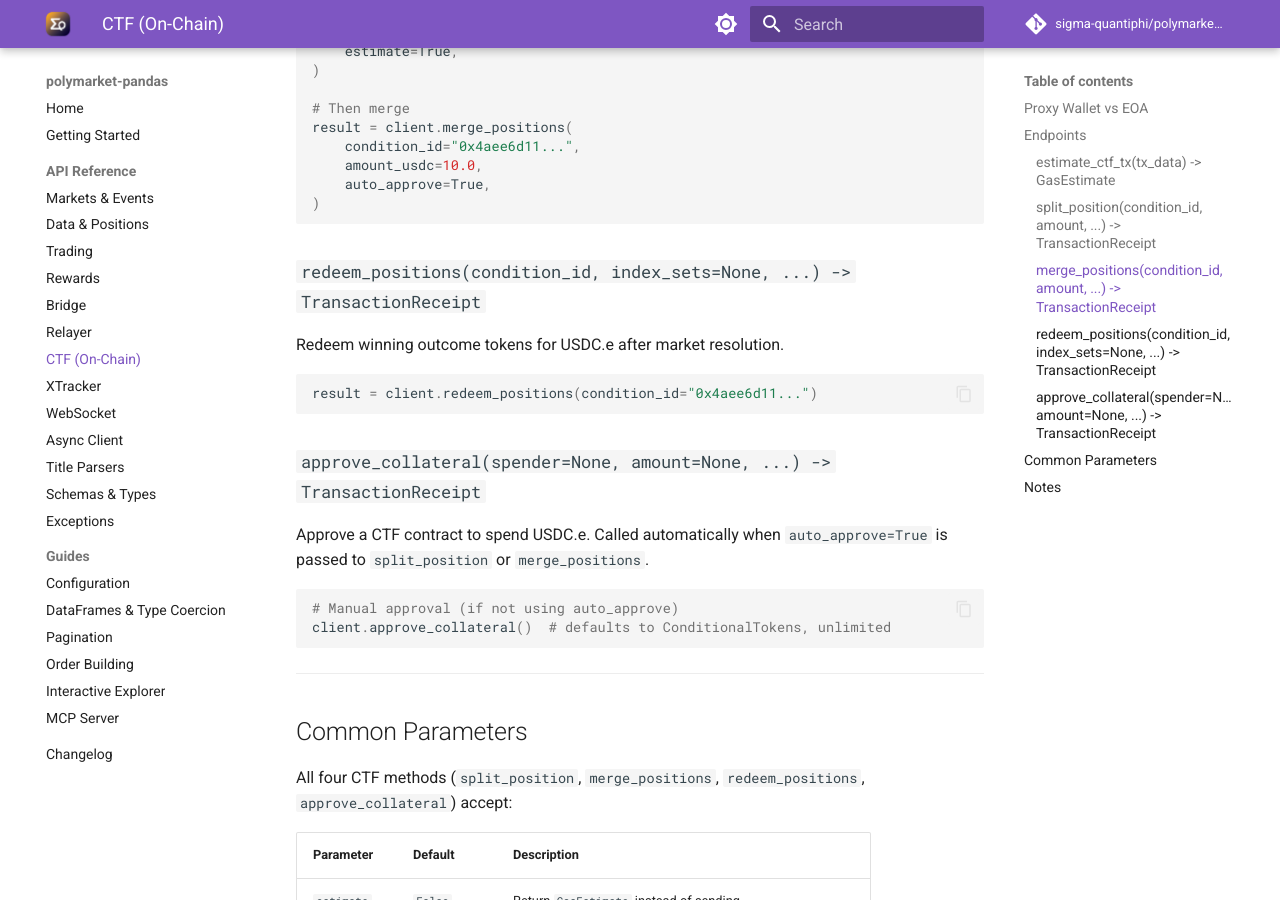
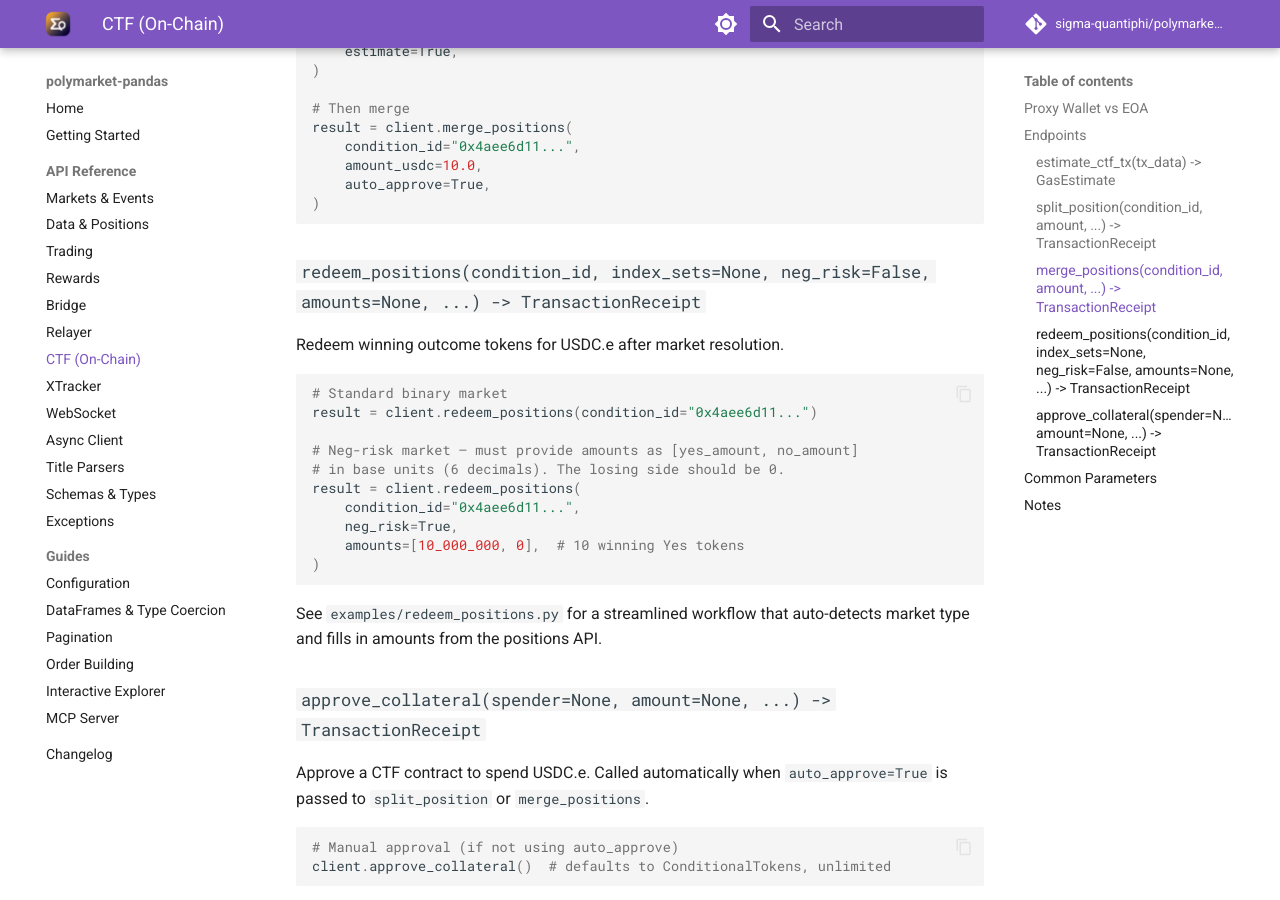
Before and after one commit to sigma-quantiphi/polymarket-pandas, an MkDocs documentation site: the page built from docs/api/ctf.md, in a window 1280 px wide and 900 px high, scrolled down 2237 px. Built offline with MkDocs 1.6.1 and Material for MkDocs 9.7.7, drawn with Linux system fonts in a browser that asks for light colours; comment, search, counter and statistics services are not loaded.

Commit message:
Update CTF docs: document neg-risk redeem support
Co-Authored-By: Claude Opus 4.6 (1M context) <noreply@anthropic.com>

````diff
--- a/docs/api/ctf.md
+++ b/docs/api/ctf.md
@@ -88,13 +88,25 @@ result = client.merge_positions(
 )
 ```
 
-### `redeem_positions(condition_id, index_sets=None, ...) -> TransactionReceipt`
+### `redeem_positions(condition_id, index_sets=None, neg_risk=False, amounts=None, ...) -> TransactionReceipt`
 
 Redeem winning outcome tokens for USDC.e after market resolution.
 
 ```python
+# Standard binary market
 result = client.redeem_positions(condition_id="0x4aee6d11...")
+
+# Neg-risk market — must provide amounts as [yes_amount, no_amount]
+# in base units (6 decimals). The losing side should be 0.
+result = client.redeem_positions(
+    condition_id="0x4aee6d11...",
+    neg_risk=True,
+    amounts=[10_000_000, 0],  # 10 winning Yes tokens
+)
 ```
+
+See `examples/redeem_positions.py` for a streamlined workflow that
+auto-detects market type and fills in amounts from the positions API.
 
 ### `approve_collateral(spender=None, amount=None, ...) -> TransactionReceipt`
 
````
Also changed, not shown: CLAUDE.md (+1 -1 lines).
